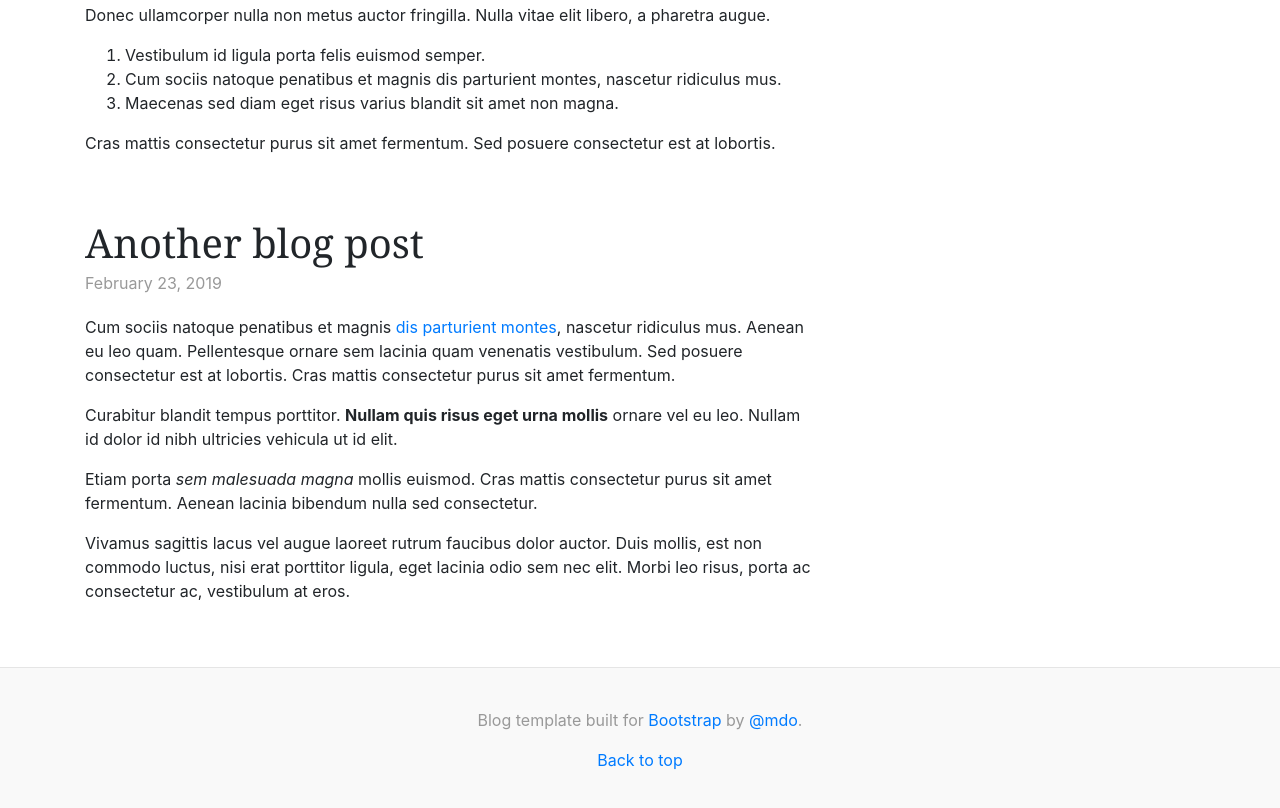
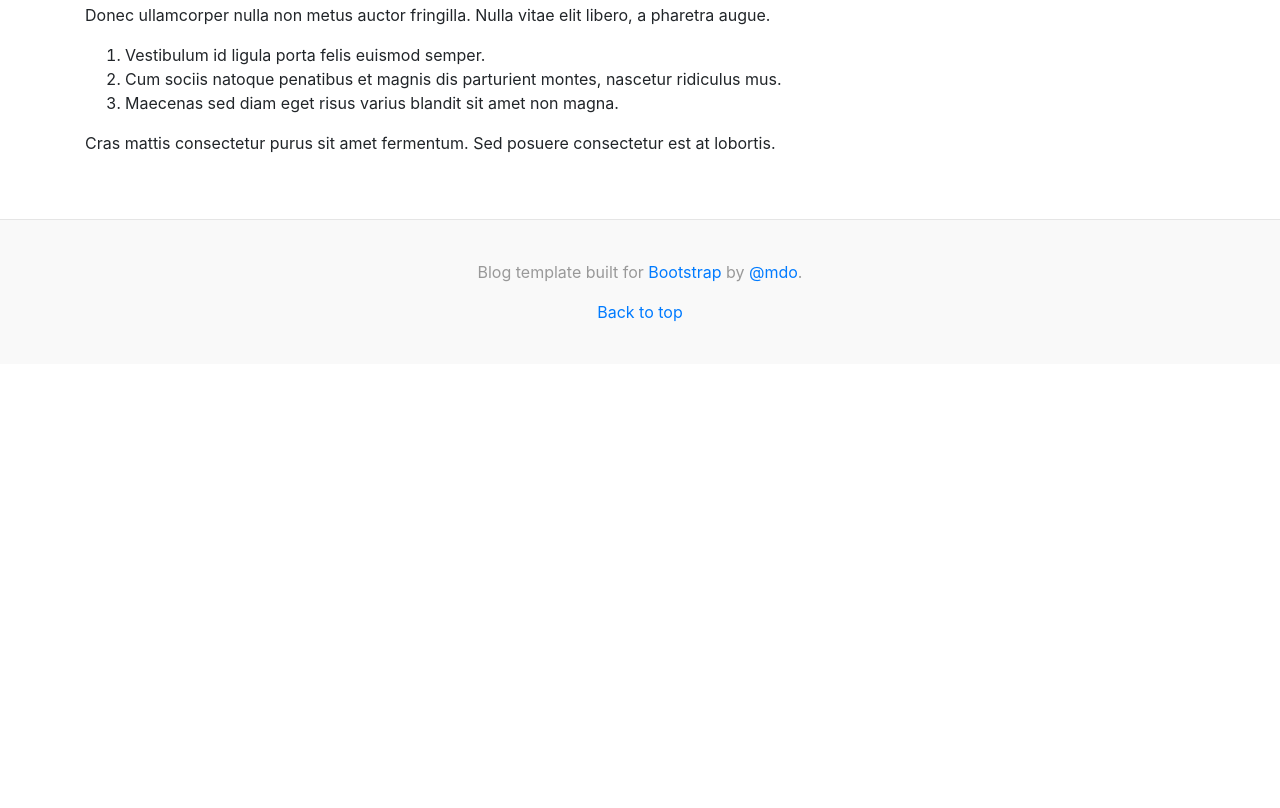
Before and after one commit to mcgregorian1/geovis-spring-2020, a website: page public/index.html in a window 1280 px wide. Shown: the part 2607-3415 px from the top of the page. After the commit the page ends 2971 px from the top, so only its background shows below. Drawn offline with nearby package versions, Linux system fonts and the light colour scheme; a web font is replaced by a local one.

Commit message:
Update index.html

```diff
--- a/public/index.html
+++ b/public/index.html
@@ -163,20 +163,6 @@
             <p>Cras mattis consectetur purus sit amet fermentum. Sed posuere consectetur est at lobortis.</p>
             </div>
           </div><!-- /.blog-post -->
-
-          <div id="Feb2019" class="blog-post">
-            <h2 class="blog-post-title">Another blog post</h2>
-            <p class="blog-post-meta">February 23, 2019</p>
-
-            <p>Cum sociis natoque penatibus et magnis <a href="#">dis parturient montes</a>, nascetur ridiculus mus. Aenean eu leo quam. Pellentesque ornare sem lacinia quam venenatis vestibulum. Sed posuere consectetur est at lobortis. Cras mattis consectetur purus sit amet fermentum.</p>
-            <blockquote>
-              <p>Curabitur blandit tempus porttitor. <strong>Nullam quis risus eget urna mollis</strong> ornare vel eu leo. Nullam id dolor id nibh ultricies vehicula ut id elit.</p>
-            </blockquote>
-            <p>Etiam porta <em>sem malesuada magna</em> mollis euismod. Cras mattis consectetur purus sit amet fermentum. Aenean lacinia bibendum nulla sed consectetur.</p>
-            <p>Vivamus sagittis lacus vel augue laoreet rutrum faucibus dolor auctor. Duis mollis, est non commodo luctus, nisi erat porttitor ligula, eget lacinia odio sem nec elit. Morbi leo risus, porta ac consectetur ac, vestibulum at eros.</p>
-          </div>
-
-
         </div><!-- /.blog-main -->
 
         <aside class="col-md-4 blog-sidebar">
```
